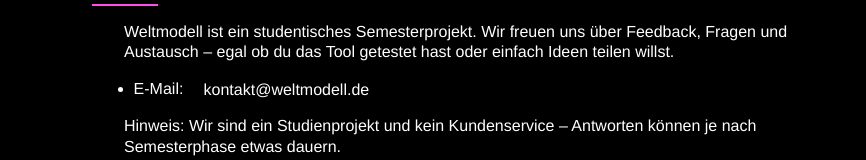
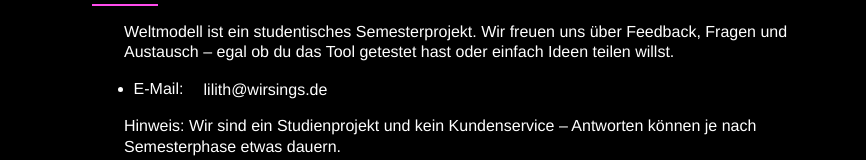
Before and after one commit to Aon-anon/P3-Semesterprojekt-Weltmodell, a React (Vite) app: page /P3-Semesterprojekt-Weltmodell/contact in a window 1280 px wide. Shown: the part 175-335 px from the top of the page, without its empty margins (168-1034 px from the left). Built offline with nearby package versions, Linux system fonts and the light colour scheme.

Commit message:
updated email in case somebody actually tries it for some reason

```diff
--- a/src/pages/Contact.jsx
+++ b/src/pages/Contact.jsx
@@ -15,7 +15,7 @@ function Contact() {
             Fragen und Austausch – egal ob du das Tool getestet hast oder einfach Ideen teilen willst.</p>
           {/* EXTRA: change to actual email if hosting/sharing */}
           <ul>
-            <li>E-Mail:<a href="mailto:kontakt@weltmodell.de">kontakt@weltmodell.de</a></li>
+            <li>E-Mail:<a href="mailto:lilith@wirsings.de">lilith@wirsings.de</a></li>
           </ul>
 
           <p className="legal-notice">
--- a/src/pages/Imprint.jsx
+++ b/src/pages/Imprint.jsx
@@ -23,7 +23,7 @@ function Imprint() {
           </address>
           {/* EXTRA: change to actual email if hosting/sharing */}
           <ul>
-            <li>E-Mail:<a href="mailto:kontakt@weltmodell.de">kontakt@weltmodell.de</a></li>
+            <li>E-Mail:<a href="mailto:lilith@wirsings.de">lilith@wirsings.de</a></li>
           </ul>
         </section>
 
```
Also changed, not shown: 1 other file (tests, documents, lock files or other folders).
